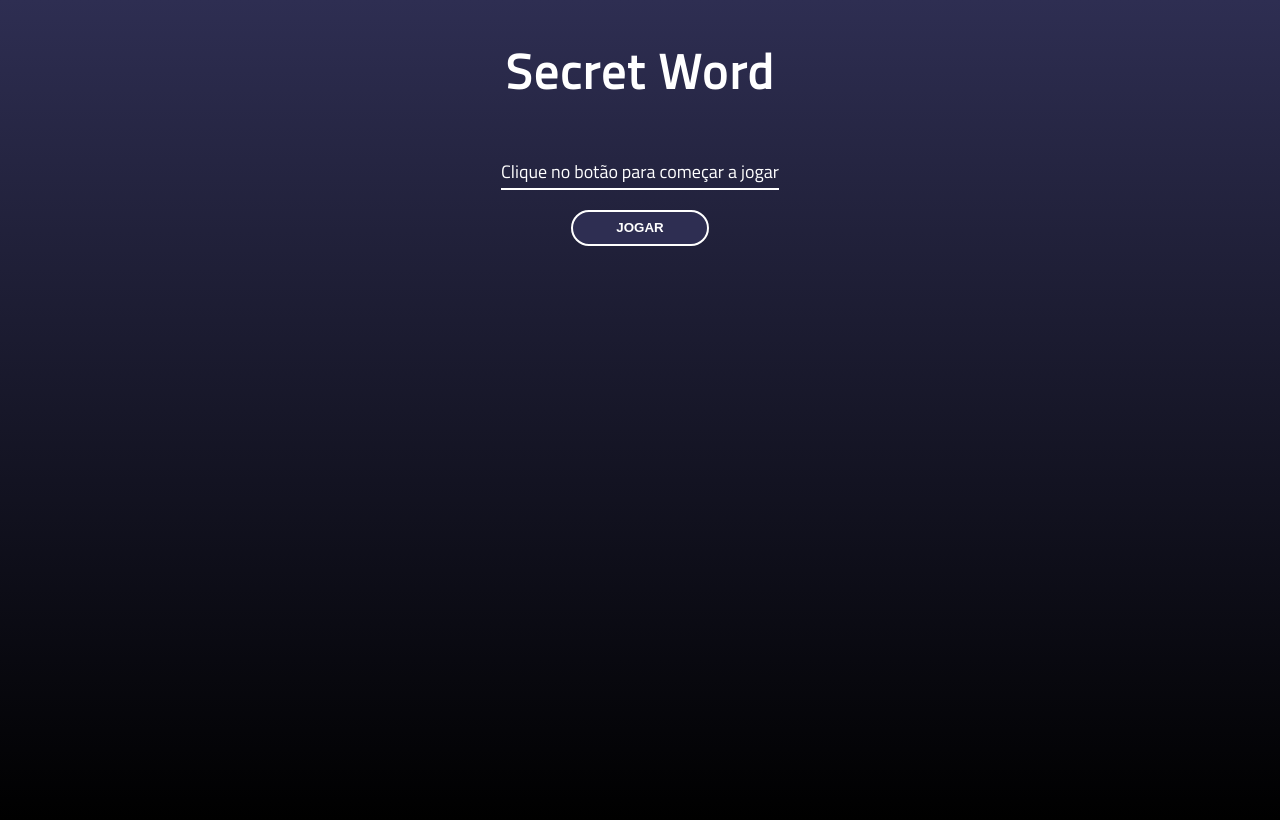
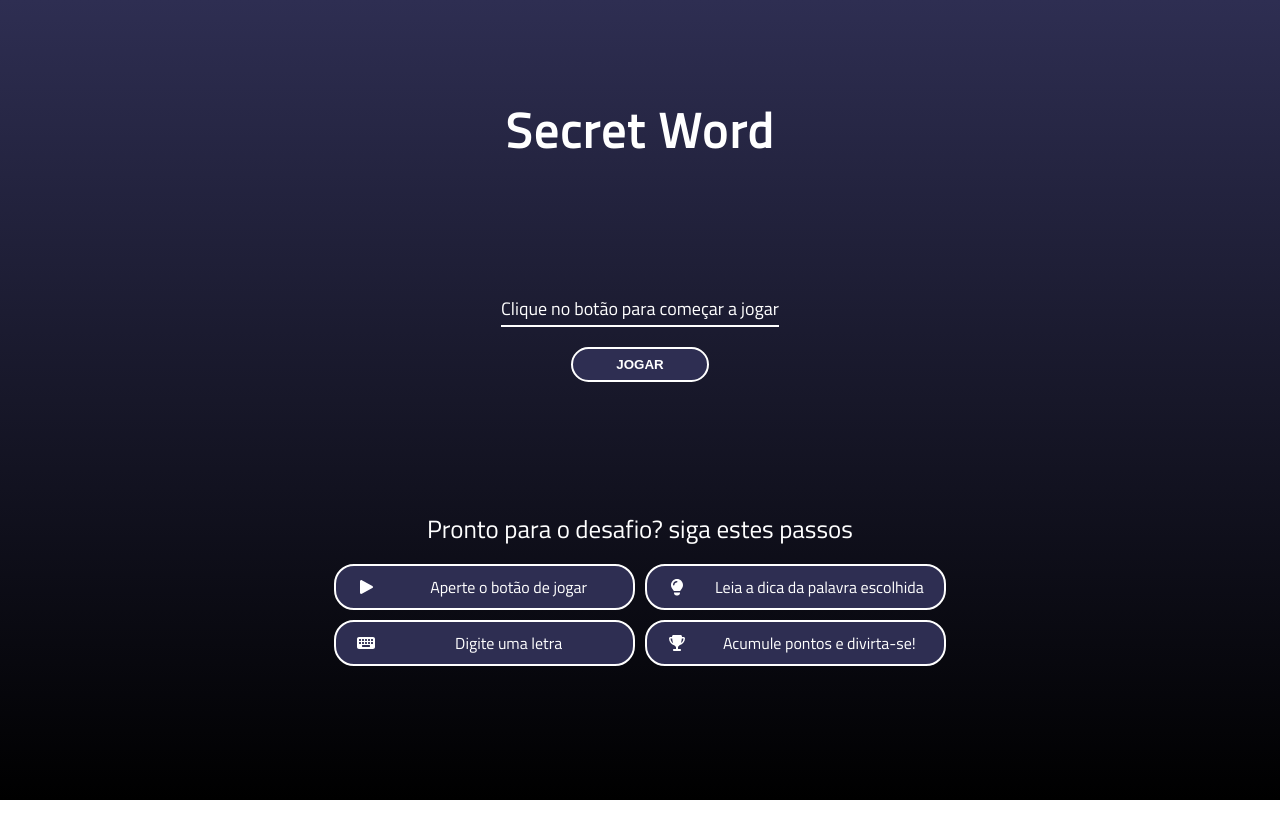
Before and after one commit to Cayuaz/secret-word-project, a React (Vite) app: page / in a window 1280 px wide. Built offline with nearby package versions, Linux system fonts and the light colour scheme.

Commit message:
feat: add new styles with font awesome icons for start component

```diff
--- a/src/App.tsx
+++ b/src/App.tsx
@@ -9,8 +9,9 @@ import GameOverComponent from "./components/GameOverComponent";
 //React
 import { useState, useCallback, useEffect } from "react";
 
-//Data
+//Data e Types
 import { wordsList, stages } from "./components/Data";
+import type { wordsListKeys } from "./components/Data";
 
 const [start, game, end] = stages;
 
@@ -18,10 +19,41 @@ function App() {
   //useState que vai conter o estágio atual do game (start, game, end)
   const [gameStage, setGameStage] = useState(start.name);
   const [words] = useState(wordsList);
+  const [category, setCategory] = useState("");
+  const [word, setWord] = useState("");
+  // const arrLetters: string[] = []
+  const [letters, setLetters] = useState<string[]>([]);
+
+  console.log(category, word, letters);
+
+  const pickCategoryAndWord = () => {
+    //Array de chaves de wordsList do tipo wordsListKeys
+    const categoriesKeys = Object.keys(words) as wordsListKeys[];
+    //Categoria aleatória gerada a partir de um índice calculado pelo Math.random * o tamanho de categoriesKeys
+    const randomCategory =
+      categoriesKeys[Math.floor(Math.random() * categoriesKeys.length)];
+    //Array de palavras da categoria escolhida
+    const category = words[randomCategory];
+    //Palavra aleatória gerada a partir de um índice calculado pelo Math.random * o tamanho de category
+    const randomWord = category[Math.floor(Math.random() * category.length)];
+
+    return { randomCategory, randomWord };
+  };
 
   //Callbacks
   //Função que vai mudar para o componente game
   const handleStart = () => {
+    const { randomCategory, randomWord } = pickCategoryAndWord();
+    console.log("Categoria: " + randomCategory);
+    //Categoria
+    setCategory(randomCategory);
+    console.log("Palavra: " + randomWord);
+    //Palavra
+    setWord(randomWord);
+
+    const wordLetters = randomWord.toLowerCase().split("");
+    setLetters(wordLetters);
+    console.log(wordLetters);
     setGameStage(game.name);
   };
 
--- a/src/components/Data.tsx
+++ b/src/components/Data.tsx
@@ -13,4 +13,8 @@ const stages = [
   { id: 3, name: "end" },
 ];
 
-export {wordsList, stages}
+//Criação de um type alias com os tipos das keys da wordsList
+type wordsListKeys = keyof typeof wordsList;
+
+export { wordsList, stages };
+export type { wordsListKeys };
--- a/src/components/GameComponent.tsx
+++ b/src/components/GameComponent.tsx
@@ -4,8 +4,27 @@ type GameComponentProps = {
 
 const GameComponent = ({ handleClick }: GameComponentProps) => {
   return (
-    <div>
-      <button onClick={handleClick}>Verificar letra</button>
+    <div className="game-container">
+      <h1>Advinhe a palavra</h1>
+      <div className="tip-container">
+        <p>Dica:</p>
+        <p>Pontuação: 0</p>
+      </div>
+      {/*Container com as letras da palavra escolhida */}
+      <div className="letters-container">
+        <span>A</span>
+      </div>
+      {/*Formulário com o input para o usuário digitar a letra */}
+      <form action="">
+        <label htmlFor="letter-input">Digite uma letra</label>
+        <input type="text" id="letter-input" />
+        <button onClick={handleClick}>Verificar letra</button>
+      </form>
+      {/*Container com as letras já digitadas */}
+      <div>
+        <p>Letras já utilizadas: </p>
+        <span>a</span>
+      </div>
     </div>
   );
 };
--- a/src/components/StartComponent.css
+++ b/src/components/StartComponent.css
@@ -3,26 +3,67 @@
   align-items: center;
   justify-content: center;
   flex-direction: column;
+  justify-content: space-between;
   /* gap: clamp(2.4rem, 2vw + 0.5rem, 2.8rem); */
-  padding-block: 1.5rem;
+  padding-block: 1rem;
+  padding-inline: 1rem;
+  /* border: 1px solid #fffdfd; */
+  height: 90vh;
 }
 
-.start-container h1 {
-  font-size: clamp(3rem, 3.8vw + 1rem, 4.8rem);
-  letter-spacing: 0.2rem;
-}
-
-.start-container p {
-  font-size: clamp(1.4rem, 1vw + 0.6rem, 1.8rem);
+.btn-container p {
+  font-size: clamp(1.5rem, 1vw + 0.6rem, 1.8rem);
   padding-block-end: 0.3rem;
   color: #fff;
   border-bottom: 2px solid #fff;
 }
 
-.btn-container {
-  margin-block-start: 5rem;
-}
-
 .btn-container button {
   margin-block-start: 2rem;
 }
+
+.guide-container h3 {
+  font-size: clamp(1.8rem, 1.8vw + 0.5rem, 2.5rem);
+  margin-block-end: 1.6rem;
+  text-align: center;
+  font-weight: normal;
+}
+
+.cards-tips {
+  display: grid;
+  grid-template-columns: repeat(1, 1fr);
+  align-self: center;
+  gap: 1rem;
+}
+
+.cards-tips div {
+  display: flex;
+  align-items: center;
+  justify-content: space-between;
+  background-color: #2e2e52;
+  border: 2px solid #fff;
+  color: #fff;
+  border-radius: 2rem;
+  padding-inline: 2rem;
+  padding-block: clamp(0.9rem, 0.5vw + 0.2rem, 1.2rem);
+  gap: clamp(2.4rem, 2vw + 0.5rem, 2.8rem);
+}
+
+.cards-tips div p {
+  font-size: clamp(1.4rem, 1vw + 0.4rem, 1.6rem);
+  flex-grow: 1;
+}
+
+.cards-tips div svg {
+  font-size: clamp(1.4rem, 1vw + 0.4rem, 1.6rem);
+}
+
+@media screen and (min-width: 768px) {
+  .cards-tips {
+    grid-template-columns: repeat(2, 1fr);
+  }
+
+  .start-container {
+    justify-content: space-around;
+  }
+}
--- a/src/components/StartComponent.tsx
+++ b/src/components/StartComponent.tsx
@@ -1,4 +1,11 @@
 import "./StartComponent.css";
+import { FontAwesomeIcon } from "@fortawesome/react-fontawesome";
+import {
+  faPlay,
+  faLightbulb,
+  faKeyboard,
+  faTrophy,
+} from "@fortawesome/free-solid-svg-icons";
 
 type StartComponentProps = {
   handleClick: () => void;
@@ -12,6 +19,29 @@ const StartComponent = ({ handleClick }: StartComponentProps) => {
         <p>Clique no botão para começar a jogar</p>
         <button onClick={handleClick}>Jogar</button>
       </div>
+
+      <div className="guide-container">
+        <h3>Pronto para o desafio? siga estes passos</h3>
+        <div className="cards-tips">
+          <div>
+            <FontAwesomeIcon icon={faPlay} />
+            <p>Aperte o botão de jogar</p>
+          </div>
+          <div>
+            <FontAwesomeIcon icon={faLightbulb} />
+            <p>Leia a dica da palavra escolhida</p>
+          </div>
+
+          <div>
+            <FontAwesomeIcon icon={faKeyboard} />
+            <p>Digite uma letra </p>
+          </div>
+          <div>
+            <FontAwesomeIcon icon={faTrophy} />
+            <p>Acumule pontos e divirta-se!</p>
+          </div>
+        </div>
+      </div>
     </div>
   );
 };
--- a/src/index.css
+++ b/src/index.css
@@ -8,6 +8,7 @@
 
 html {
   font-size: 62.5%;
+  height: 100vh;
 }
 
 @font-face {
@@ -20,7 +21,6 @@ body {
   font-family: "Titillium Web", sans-serif;
   background: linear-gradient(180deg, #2e2e52, #000000);
   color: #ffffff;
-  height: 100vh;
   padding-inline: 2rem;
 }
 
@@ -39,3 +39,8 @@ button:hover {
   cursor: pointer;
   background-color: #262642;
 }
+
+h1 {
+  font-size: clamp(3rem, 3.8vw + 1rem, 4.8rem);
+  letter-spacing: 0.2rem;
+}
```
Also changed, not shown: package.json (+10 -15 lines), 1 other file (tests, documents, lock files or other folders).
